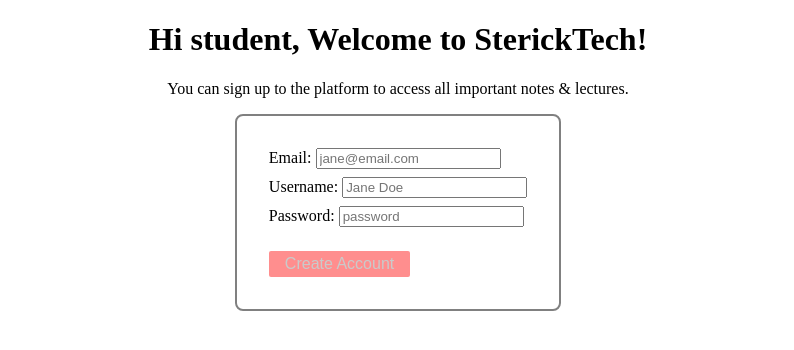
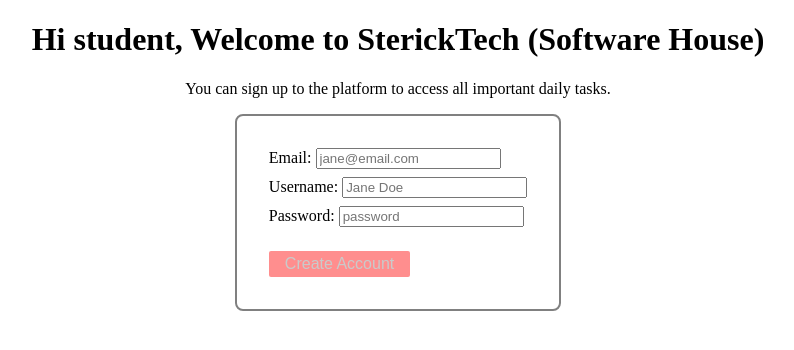
Before and after one commit to hassan0614/demo, a website: page public/index.html in a window 1280 px wide. Shown: the whole page, without its empty margins (242-1036 px from the left). Drawn offline with Linux system fonts and the light colour scheme.

Commit message:
automation

```diff
--- a/public/index.html
+++ b/public/index.html
@@ -7,8 +7,8 @@
     <title>Home Page</title>
 </head>
 <body>
-    <h1>Hi student, Welcome to SterickTech!</h1>
-    <p>You can sign up to the platform to access all important notes & lectures.</p>
+    <h1>Hi student, Welcome to SterickTech (Software House)</h1>
+    <p>You can sign up to the platform to access all important daily tasks.</p>
 
     <form action="/addUser" method="POST" target="_blank" id="signupForm">
         <div class="field">
```
